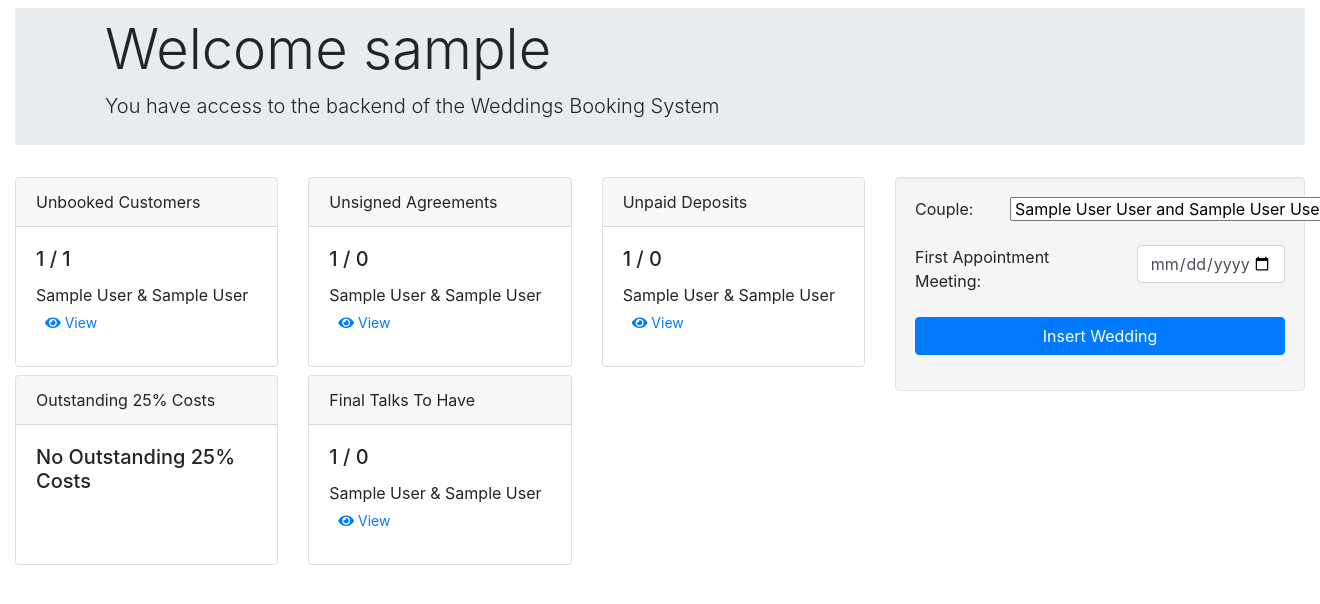
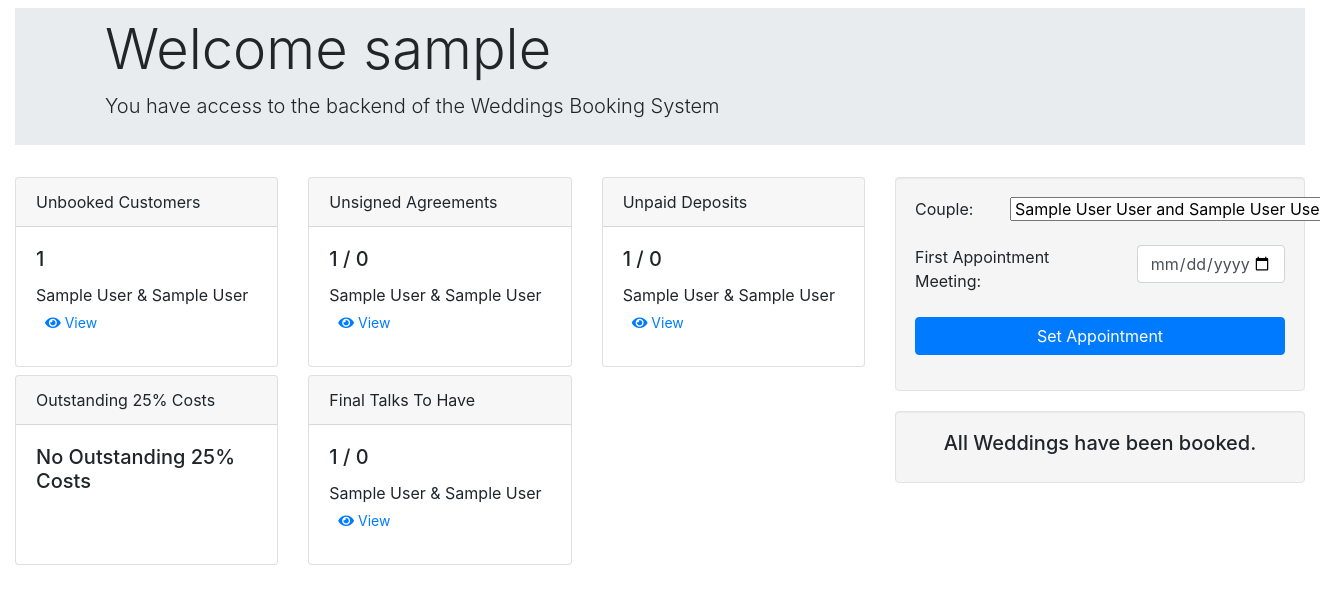
Before and after one commit to jjackson19862017/WeddingBookingSystem, a PHP site: page /admin/index.php in a window 1320 px wide; the page is wider, and only the part inside the window is pictured. Shown: the part 56-660 px from the top of that part. Run offline with PHP 8.4, Linux system fonts and the light colour scheme; the visitor is signed in with stand-in values (Sample User, id 1); tables that the repository leaves empty or names only in its code hold one stand-in row (values such as "Sample post"); a stand-in replaces the project's code that opens the database connection.

Commit message:
Added Update Event Function Date to Dashboard

```diff
--- a/admin/index.php
+++ b/admin/index.php
@@ -24,10 +24,11 @@
                             $query = "SELECT * FROM customers_details WHERE wedding_booked = 0";
                             $select_all_unbooked_events = mysqli_query($connection,$query);
                             $total_unbooked_events = mysqli_num_rows($select_all_unbooked_events);
+
                             if($total_unbooked_events == 0){
                                 echo "Everyones Booked";
                             } else { echo $total_unbooked_events;
-                            uncompletedCustomers(0);
+
                             }
                         ?>
                         </h5>
--- a/admin/sidebar.php
+++ b/admin/sidebar.php
@@ -9,10 +9,10 @@
         $event_hold_till_date = date_create($event_appointment_date);
         date_add($event_hold_till_date, date_interval_create_from_date_string("14 Days"));
         $event_hold_till_date = date_format($event_hold_till_date,"Y-m-d");
-        $event_contract_returned = $_POST['event_contract_returned'];
-        $event_agreement_signed = $_POST['event_agreement_signed'];
-        $event_deposit_taken = $_POST['event_deposit_taken'];
-        $event_25_paid = $_POST['event_25_paid'];
+        // $event_contract_returned = $_POST['event_contract_returned'];
+        // $event_agreement_signed = $_POST['event_agreement_signed'];
+        // $event_deposit_taken = $_POST['event_deposit_taken'];
+        // $event_25_paid = $_POST['event_25_paid'];
 
 
 
@@ -31,12 +31,17 @@
     }
 
 
+
+
 ?>
 
 
+<div class="well">
+<form action="" method="post">
+            <?php
 
-<form class="well" action="" method="post">
-            <?php if($total_unbooked_events == 0){
+
+            if($total_unbooked_events == 0){
                         echo "<h5 class='text-center'> There are no weddings to book,<br>please add a couple.</h5>";
                         echo "<hr>";
                         echo "<a class='btn btn-block btn-success' role='button' href='customers.php?source=add_customer'><i class='fas fa-user-friends'></i> Add Couple</a>";
@@ -77,7 +82,103 @@
         </div>
         <!-- /Form-row -->
         <div class="form-group">
-            <input type="submit" class="btn btn-primary btn-block" name="create_wedding" id="" Value="Insert Wedding">
+            <input type="submit" class="btn btn-primary btn-block" name="create_wedding" id="" Value="Set Appointment">
         </div>
                 <?php } ?>
         </form>
+</div>
+
+<div class="well">
+<form action="" method="post">
+            <?php
+             // Counts all the Rows where Function Date is Null
+             $query = "SELECT * FROM event_details WHERE event_function_date IS NULL";
+             $select_all_null_function_dates = mysqli_query($connection,$query);
+             $total_null_function_dates = mysqli_num_rows($select_all_null_function_dates);
+
+
+            if($total_null_function_dates == 0){
+                        echo "<h5 class='text-center'>All Weddings have been booked.</h5>";
+                        } else {
+            ?>
+        <div class="form-row">
+            <div class="form-group col-md-3">
+                    <label for="event_customer_id">Couple:</label>
+            </div>
+            <div class="col-md-9">
+                <select name="event_customer_id" id="">
+                    <?php
+                        $query = "SELECT * FROM event_details WHERE event_function_date IS NULL";
+                        $select_null_event_date = mysqli_query($connection, $query);
+                        confirmsQuery($select_null_event_date);
+                        while($row = mysqli_fetch_assoc($select_null_event_date))
+                        {
+                        $event_id = $row['event_id'];
+                        $event_customer_id = $row['event_customer_id'];
+                        }
+
+                        $query= "SELECT * FROM customers_details WHERE customer_id = $event_customer_id";
+                        $select_all_null_event_date = mysqli_query($connection, $query);
+                        confirmsQuery($select_all_null_event_date);
+                        while($row = mysqli_fetch_assoc($select_all_null_event_date)){
+                        $brides_forename = $row['brides_forename'];
+                        $brides_surname = $row['brides_surname'];
+                        $grooms_forename = $row['grooms_forename'];
+                        $grooms_surname = $row['grooms_surname'];
+                    }
+
+                    if(isset($_POST['add_function_date']))
+    {
+
+        $event_customer_id = $_POST['event_customer_id'];
+        $event_function_date = $_POST['event_function_date'];
+        $event_25_due_date = date_create($event_function_date);
+        $event_final_wedding_talk_date = date_create($event_function_date);
+        $event_final_payment_date = date_create($event_function_date);
+
+
+        date_sub($event_25_due_date, date_interval_create_from_date_string("90 days"));
+        $event_25_due_date = date_format($event_25_due_date,"Y-m-d");
+        date_sub($event_final_wedding_talk_date, date_interval_create_from_date_string("42 days"));
+        $event_final_wedding_talk_date = date_format($event_final_wedding_talk_date,"Y-m-d");
+        date_sub($event_final_payment_date, date_interval_create_from_date_string("30 days"));
+        $event_final_payment_date = date_format($event_final_payment_date,"Y-m-d");
+
+
+
+        $query = "UPDATE event_details SET ";
+        $query .= "event_function_date = '{$event_function_date}', ";
+        $query .= "event_25_due_date = '{$event_25_due_date}', ";
+        $query .= "event_final_wedding_talk_date = '{$event_final_wedding_talk_date}', ";
+        $query .= "event_final_payment_date = '{$event_final_payment_date}' ";
+        $query .= "WHERE event_id = '{$event_id}' ";
+
+        $update_event_function_date_query = mysqli_query($connection, $query);
+        confirmsQuery($update_event_function_date_query);
+        header("Location: index.php"); // Refreshes Page
+
+    }
+
+                        $couple = $brides_forename . " " . $brides_surname . " and " . $grooms_forename . " " . $grooms_surname ;
+                        echo "<option value='$event_customer_id'>{$couple}</option>";
+
+                    ?>
+                </select>
+            </div>
+        </div>
+        <!-- /Form-row -->
+        <div class="form-row">
+            <div class="form-group col-md-7">
+                <label class="align-middle" for="event_function_date">Set Wedding Date: </label>
+            </div>
+            <div class="col-md-5">
+                <input type="date" name="event_function_date" id="" class="form-control">
+            </div>
+        </div>
+        <!-- /Form-row -->
+        <div class="form-group">
+            <input type="submit" class="btn btn-primary btn-block" name="add_function_date" id="" Value="Insert Wedding Date">
+        </div>
+                <?php } ?>
+        </form>
+</div>
```
Also changed, not shown: README.md.
